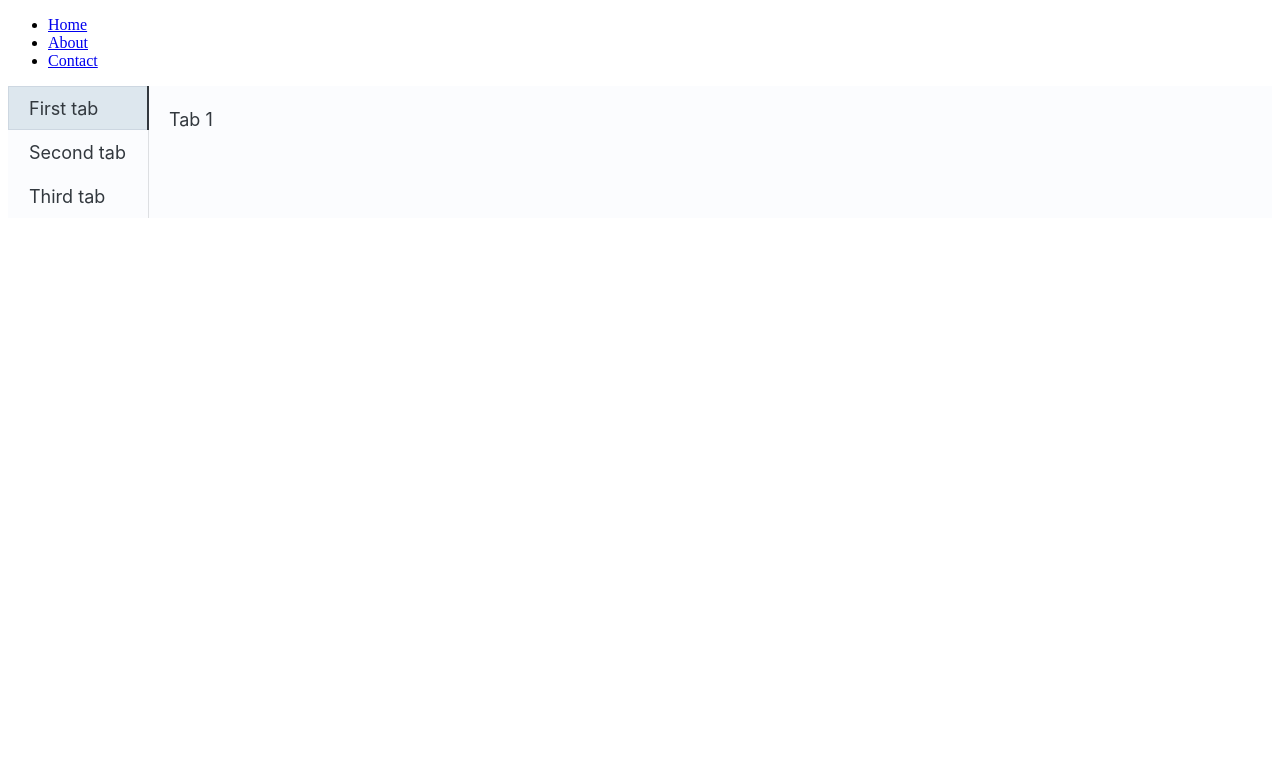
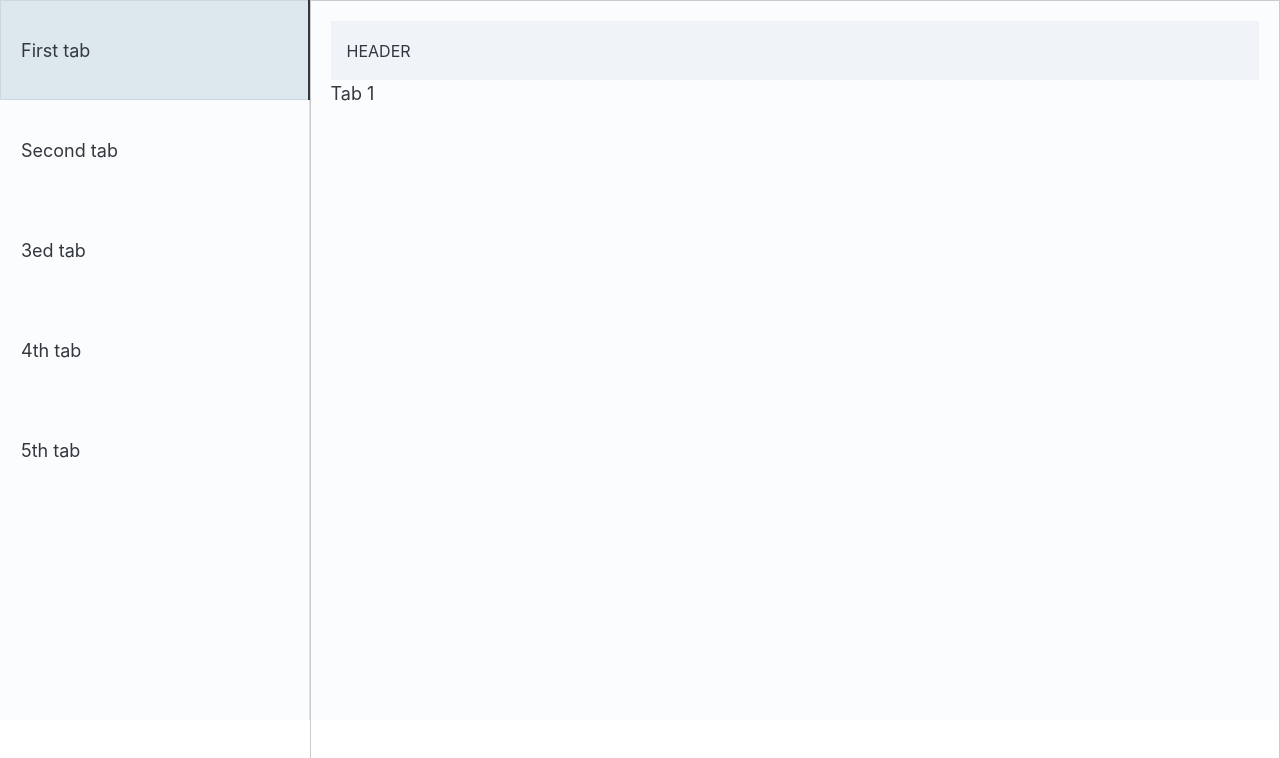
Before and after one commit to IrrationalCucumber/Chat-for-web-application-frontend, a React (Vite) app: page / in a window 1280 px wide. Shown: the top 758 px of the page. Built offline with nearby package versions, Linux system fonts and the light colour scheme.

Commit message:
Updated UI elements

```diff
--- a/src/route/Home.tsx
+++ b/src/route/Home.tsx
@@ -1,26 +1,49 @@
 import * as React from "react";
-import Navbar from "../components/Navbar";
-import { Tabs, TabList, Tab, TabPanel } from "@mui/joy";
+// import Navbar from "../components/Navbar";
+import { Tabs, TabList, Tab, TabPanel, Sheet, Typography } from "@mui/joy";
+import "./style.css";
 
 export default function Home() {
   const [index, setIndex] = React.useState(0);
   return (
     <div>
-      <Navbar />
+      {/* <Navbar /> */}
       <Tabs
         orientation="vertical"
         size="lg"
         value={index}
         onChange={(event, value) => setIndex(value as number)}
+        sx={{
+          width: "100%",
+          height: "90vh",
+          display: "flex",
+        }}
       >
-        <TabList>
-          <Tab variant={index === 0 ? "outlined" : "plain"}>First tab</Tab>
-          <Tab variant={index === 1 ? "outlined" : "plain"}>Second tab</Tab>
-          <Tab variant={index === 2 ? "outlined" : "plain"}>Third tab</Tab>
+        <TabList className="tab__list">
+          <Tab className="tab" variant={index === 0 ? "outlined" : "plain"}>
+            First tab
+          </Tab>
+          <Tab className="tab" variant={index === 1 ? "outlined" : "plain"}>
+            Second tab
+          </Tab>
+          <Tab className="tab" variant={index === 2 ? "outlined" : "plain"}>
+            3ed tab
+          </Tab>
+          <Tab className="tab" variant={index === 3 ? "outlined" : "plain"}>
+            4th tab
+          </Tab>
+          <Tab className="tab" variant={index === 4 ? "outlined" : "plain"}>
+            5th tab
+          </Tab>
         </TabList>
-        <TabPanel value={0}>Tab 1</TabPanel>
-        <TabPanel value={1}>Tab 2</TabPanel>
-        <TabPanel value={2}>Tab 3</TabPanel>
+        <TabPanel value={index} className="tab__panel">
+          <Sheet className="tab__header" variant="soft">
+            <Typography color="neutral" noWrap={false} variant="plain">
+              HEADER
+            </Typography>
+          </Sheet>
+          Tab {index + 1}
+        </TabPanel>
       </Tabs>
     </div>
   );
--- /dev/null
+++ b/src/route/style.css
@@ -0,0 +1,24 @@
+body {
+    margin: 0;
+    padding: 0;
+}
+
+.tab__list {
+    width: 25%;
+}
+.tab  {
+    height: 100px;
+}
+
+.tab__panel{
+    width: 75%;
+    height: 100%;
+    display: flex;
+    flex-direction: column;
+    border: 1px solid #ccc;
+    padding: 0;
+}
+
+.tab__header{
+    padding: 1rem;
+}
```
Also changed, not shown: src/App.css (deleted), src/index.css (deleted).
